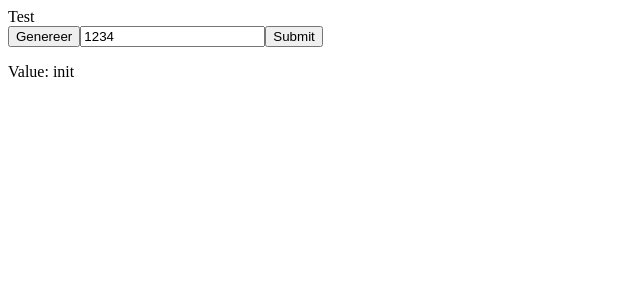
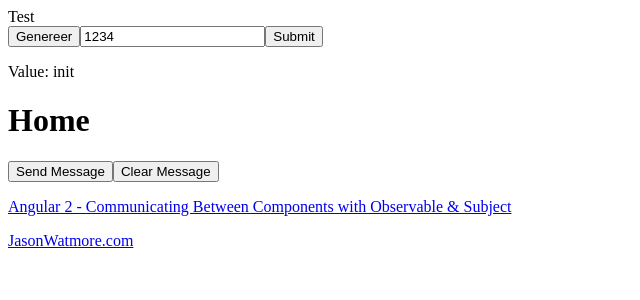
Before and after one commit to timvanelst/StapelTellen, an Angular app in the folder StappenTellen.App/StappenTellen/: page / in a window 1280 px wide. Shown: the top 300 px of the page, without its empty margins (0-640 px from the left). Built offline with nearby package versions, Linux system fonts and the light colour scheme.

Commit message:
Added example component using subject

```diff
--- a/StappenTellen.App/StappenTellen/src/app/app.component.html
+++ b/StappenTellen.App/StappenTellen/src/app/app.component.html
@@ -16,3 +16,9 @@
     Value: {{ value }}
   </p>
 </div>
+<div class="col-md-6 col-md-offset-3">
+  <h1>Home</h1>
+  <button (click)="sendMessage()">Send Message</button>
+  <button (click)="clearMessage()">Clear Message</button>
+</div>
+<app-message-example-component></app-message-example-component>
--- a/StappenTellen.App/StappenTellen/src/app/app.component.ts
+++ b/StappenTellen.App/StappenTellen/src/app/app.component.ts
@@ -3,6 +3,7 @@ import { FormGroup, FormControl } from "@angular/forms";
 import { StapelTellen } from './stapel-tellen';
 import { StapelTellenResult } from './stapel-tellen.result';
 import { Observable, Subject, of } from 'rxjs';
+import { MessageService } from './message-example-component/message-service';
 
 @Component({
   selector: 'app-root',
@@ -14,7 +15,9 @@ export class AppComponent {
   // stapelTellen;
 
   // constructor(private builder: FormBuilder) { }
-  constructor(private stapelTellen: StapelTellen){
+  constructor(
+    private stapelTellen: StapelTellen,
+    private messageService: MessageService){
     // this.stapelTellen = new StapelTellen();
     this.activate();
   }
@@ -83,4 +86,13 @@ export class AppComponent {
     return of('1');
   }
 
+  sendMessage(): void {
+      // send message to subscribers via observable subject
+      this.messageService.sendMessage('Message from Home Component to App Component!');
+  }
+
+  clearMessage(): void {
+      // clear message
+      this.messageService.clearMessage();
+  }
 }
--- /dev/null
+++ b/StappenTellen.App/StappenTellen/src/app/message-example-component/message-example-component.component.html
@@ -0,0 +1,19 @@
+<!-- main app container -->
+<div class="jumbotron">
+  <div class="container">
+      <div class="col-sm-8 col-sm-offset-2">
+          <div *ngIf="message" class="alert alert-success">{{message.text}}</div>
+          <!-- <router-outlet></router-outlet> -->
+      </div>
+  </div>
+</div>
+
+<!-- credits -->
+<div class="text-center">
+  <p>
+      <a href="http://jasonwatmore.com/post/2016/12/01/angular-2-communicating-between-components-with-observable-subject" target="_top">Angular 2 - Communicating Between Components with Observable & Subject</a>
+  </p>
+  <p>
+      <a href="http://jasonwatmore.com" target="_top">JasonWatmore.com</a>
+  </p>
+</div>
--- /dev/null
+++ b/StappenTellen.App/StappenTellen/src/app/message-example-component/message-example-component.component.ts
@@ -0,0 +1,28 @@
+import { Component, OnInit, OnDestroy } from '@angular/core';
+import { MessageService } from './message-service';
+import { Subscription } from 'rxjs';
+
+@Component({
+  selector: 'app-message-example-component',
+  templateUrl: './message-example-component.component.html',
+  styleUrls: ['./message-example-component.component.css']
+})
+export class MessageExampleComponentComponent implements OnInit, OnDestroy {
+
+
+  message: any;
+  subscription: Subscription;
+
+  constructor(private messageService: MessageService) {
+    // subscribe to home component messages
+    this.subscription = this.messageService.getMessage().subscribe(message => { this.message = message; });
+  }
+
+  ngOnInit() {
+  }
+
+  ngOnDestroy() {
+      // unsubscribe to ensure no memory leaks
+      this.subscription.unsubscribe();
+  }
+}
--- /dev/null
+++ b/StappenTellen.App/StappenTellen/src/app/message-example-component/message-service.ts
@@ -0,0 +1,20 @@
+import { Injectable } from '@angular/core';
+import { Observable, Subject } from 'rxjs';
+
+
+@Injectable()
+export class MessageService {
+    private subject = new Subject<any>();
+
+    sendMessage(message: string) {
+        this.subject.next({ text: message });
+    }
+
+    clearMessage() {
+        this.subject.next();
+    }
+
+    getMessage(): Observable<any> {
+        return this.subject.asObservable();
+    }
+}
```
Also changed, not shown: StappenTellen.App/StappenTellen/src/app/app.module.ts (+6 -2 lines), StappenTellen.App/StappenTellen/src/app/message-example-component/message-example-component.component.css (added), 1 other file (tests, documents, lock files or other folders).
